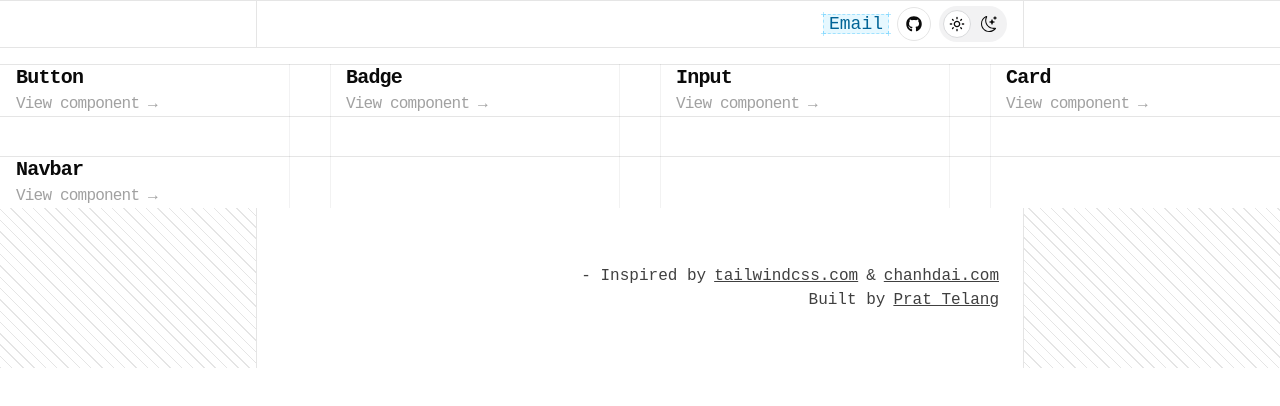
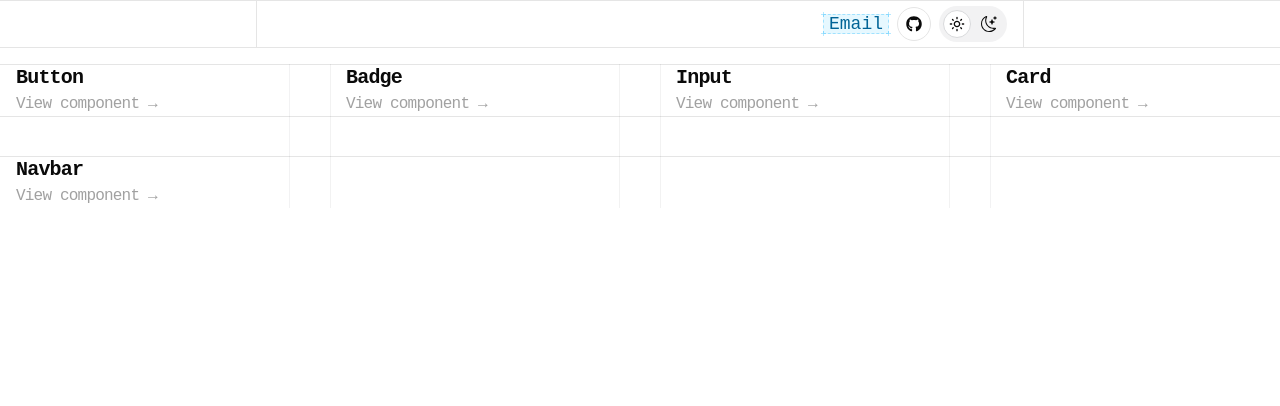
Before and after one commit to PrathamTelang/portfolio, a Next.js app: page /components in a window 1280 px wide. Shown: the top 406 px of the page. Built offline with nearby package versions, Linux system fonts and the light colour scheme.

Commit message:
Move Footer component to page level and adjust layout
Footer is now rendered within the Home page instead of the root layout. Added h-screen and w-screen classes to the body for consistent sizing. Adjusted Footer and Navbar positioning for improved layout alignment.

```diff
--- a/src/app/features/portfolio/components/Footer.tsx
+++ b/src/app/features/portfolio/components/Footer.tsx
@@ -1,7 +1,7 @@
 
 export const Footer = () => {
   return (
-    <div className="w-screen flex justify-center items-center bg-lightbg dark:bg-darkbg bg-[repeating-linear-gradient(45deg,var(--color-lightborder)_0_1px,transparent_1px_8px)]
+    <div className="w-screen bottom-0 flex justify-center items-center bg-lightbg dark:bg-darkbg bg-[repeating-linear-gradient(45deg,var(--color-lightborder)_0_1px,transparent_1px_8px)]
      dark:bg-[repeating-linear-gradient(45deg,var(--color-darkborder)_0_1px,transparent_1px_8px)]">
       <div className="w-3/5 relative bg-white border-x border-lightborder dark:bg-darkbg dark:border-darkborder  max-[475px]:w-11/12
       ">
--- a/src/app/features/portfolio/components/Navbar.tsx
+++ b/src/app/features/portfolio/components/Navbar.tsx
@@ -41,7 +41,7 @@ export const Navbar = () => {
 
 
   return (
-    <div className="flex w-screen justify-center h-12 fixed top-0 mb-2 border-y border-lightborder bg-white z-20 dark:bg-darkbg dark:text-white dark:border-darkborder">
+    <div className="flex w-screen justify-center h-12 fixed top-0 left-0 mb-2 border-y border-lightborder bg-white z-20 dark:bg-darkbg dark:text-white dark:border-darkborder">
       <div className="w-3/5 border-x border-lightborder dark:border-darkborder max-[475px]:w-11/12 flex items-center justify-end px-4 gap-2">
       <div>
             <Button
--- a/src/app/layout.tsx
+++ b/src/app/layout.tsx
@@ -43,10 +43,9 @@ export default function RootLayout({ children }: { children: React.ReactNode })
           }}
         />
       </head>
-      <body className={`${geistSans.variable} ${geistMono.variable}`}>
+      <body className={`${geistSans.variable} ${geistMono.variable} h-screen w-screen`}>
         <Navbar/>
         {children}
-        <Footer/>
       </body>
     </html>
   );
--- a/src/app/page.tsx
+++ b/src/app/page.tsx
@@ -35,6 +35,7 @@ export default function Home() {
       <Bar/>
       <Education/>
       <Bar/>
+      <Footer/>
     </div>
    </div>
   );
```
